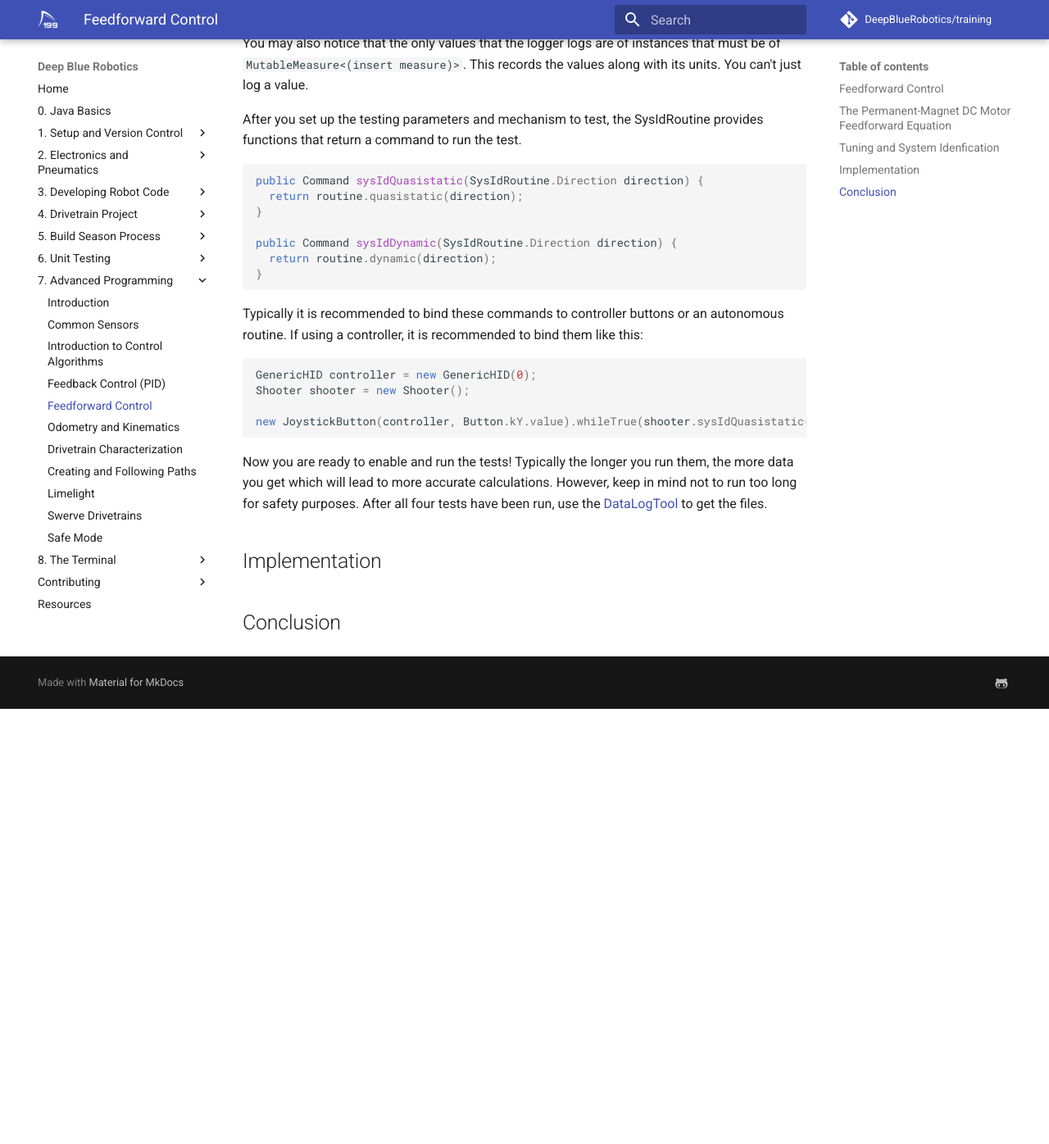
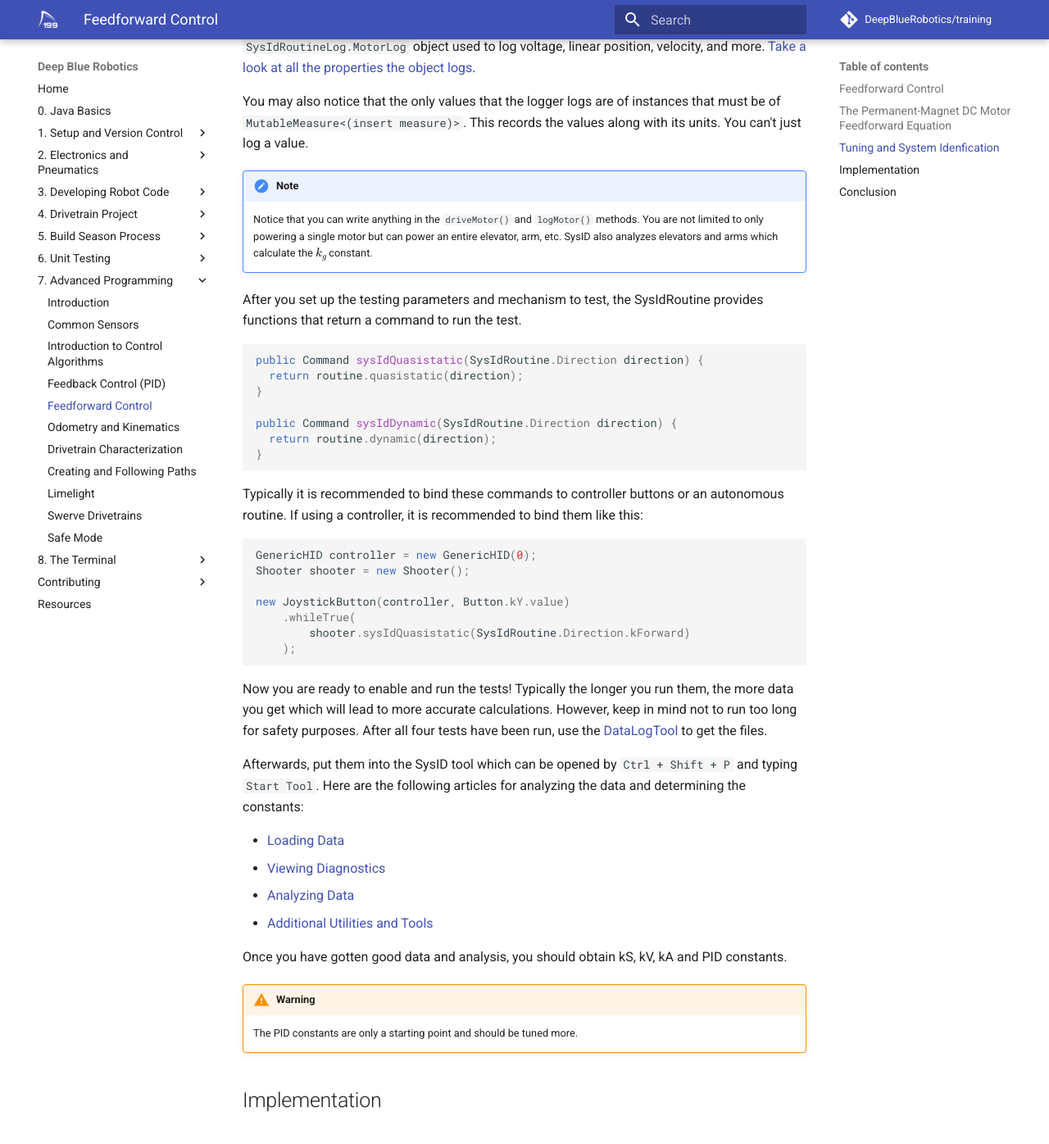
Before and after one commit to DeepBlueRobotics/training, an MkDocs documentation site: the page built from docs/section-7/feedforward-control.md, in a window 1280 px wide and 1400 px high, scrolled down 3983 px. Shown: the top 1396 px of the window at 82% size. Built offline with MkDocs 1.6.1 and Material for MkDocs 9.7.7, drawn with Linux system fonts in a browser that asks for light colours; formulas are drawn with MathJax 3; comment, search, counter and statistics services are not loaded; before the commit the page ends 4848 px from its top, so only the background shows below that; some of the changed text lies outside the part shown.

Commit message:
Finished System Idenfication section

````diff
--- a/docs/section-7/feedforward-control.md
+++ b/docs/section-7/feedforward-control.md
@@ -49,6 +49,8 @@ motor.setVoltage(feedforwardVolts);
 
 !!! warning
     The code excerpt is only meant to show how feedforward works. This is not how we actually implement feedforward, but should give you a better idea of the inner workings of feedforward.
+
+In addition, feedforward can also be used for elevators and arms. There is one additional constant \\(k_{g}\\) which is used to counteract the force of gravity.
 
 ## Tuning and System Idenfication
 Similar to PID, you can tune values by manually guessing and checking.
@@ -132,6 +134,9 @@ Note that [SysIdRoutineLog](https://github.wpilib.org/allwpilib/docs/release/jav
 
 You may also notice that the only values that the logger logs are of instances that must be of `MutableMeasure<(insert measure)>`. This records the values along with its units. You can't just log a value.
 
+!!! note
+    Notice that you can write anything in the `driveMotor()` and `logMotor()` methods. You are not limited to only powering a single motor but can power an entire elevator, arm, etc. SysID also analyzes elevators and arms which calculate the \\(k_{g}\\) constant.
+
 After you set up the testing parameters and mechanism to test, the SysIdRoutine provides functions that return a command to run the test.
 
 ```java
@@ -150,9 +155,24 @@ Typically it is recommended to bind these commands to controller buttons or an a
 GenericHID controller = new GenericHID(0);
 Shooter shooter = new Shooter();
 
-new JoystickButton(controller, Button.kY.value).whileTrue(shooter.sysIdQuasistatic(SysIdRoutine.Direction.kForward));
+new JoystickButton(controller, Button.kY.value)
+    .whileTrue(
+        shooter.sysIdQuasistatic(SysIdRoutine.Direction.kForward)
+    );
 ```
 Now you are ready to enable and run the tests! Typically the longer you run them, the more data you get which will lead to more accurate calculations. However, keep in mind not to run too long for safety purposes. After all four tests have been run, use the [DataLogTool](https://docs.wpilib.org/en/stable/docs/software/telemetry/datalog-download.html) to get the files.
+
+Afterwards, put them into the SysID tool which can be opened by `Ctrl + Shift + P` and typing `Start Tool`. Here are the following articles for analyzing the data and determining the constants:
+
+- [Loading Data](https://docs.wpilib.org/en/stable/docs/software/advanced-controls/system-identification/loading-data.html)
+- [Viewing Diagnostics](https://docs.wpilib.org/en/stable/docs/software/advanced-controls/system-identification/viewing-diagnostics.html)
+- [Analyzing Data](https://docs.wpilib.org/en/stable/docs/software/advanced-controls/system-identification/analyzing-gains.html)
+- [Additional Utilities and Tools](https://docs.wpilib.org/en/stable/docs/software/advanced-controls/system-identification/additional-utils.html)
+
+Once you have gotten good data and analysis, you should obtain kS, kV, kA and PID constants.
+
+!!! warning
+    The PID constants are only a starting point and should be tuned more.
 
 ## Implementation
 
````
Also changed, not shown: other parts of docs/section-7/feedforward-control.md (+1 -1 lines).
